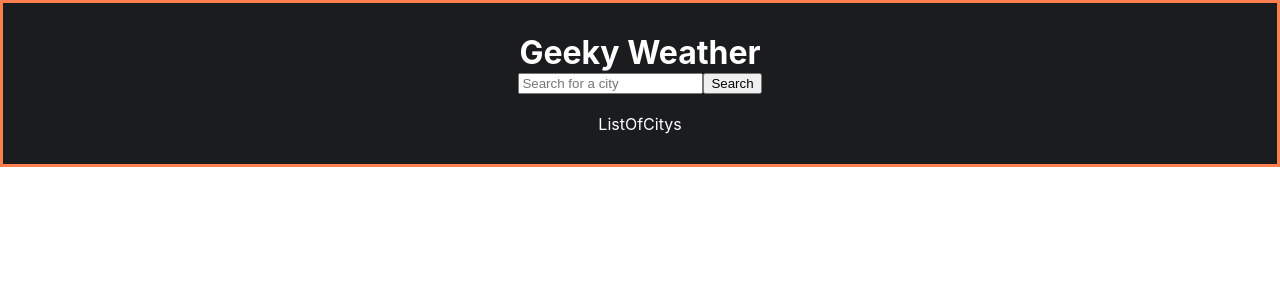
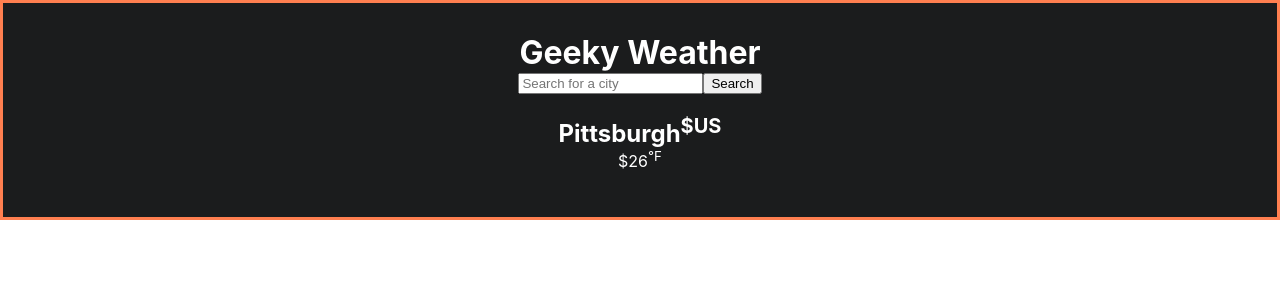
Before and after one commit to invaderZimm77/Project_01-gkyWeather, a React (Create React App) app in the folder gkyweather/: page / in a window 1280 px wide. Shown: the top 300 px of the page. Built offline with nearby package versions, Linux system fonts and the light colour scheme.

Commit message:
tile structer setup

```diff
--- /dev/null
+++ b/gkyweather/src/CityTile.jsx
@@ -0,0 +1,59 @@
+// receives input city
+export default function CityTile() {
+  return (
+    <div>
+      <h2 class="city-name" data-name="Pittsburgh,US">
+        <span>Pittsburgh</span>
+        <sup>${"US"}</sup>
+      </h2>
+      <div class="city-temp">
+        ${Math.round(25.55556)}
+        <sup>°F</sup>
+      </div>
+      <figure>
+        <div class="imgRow">
+          {/* <img class="city-icon" src= ${icon} alt= ${weather[0]["main"]}>
+                <img class="cityGKYplanet" src=${GKYplanet[1]} alt= ""> */}
+        </div>
+        <figcaption>
+          {/* ${weather[0]["description"]}\nThe weather is like that of $
+          {GKYplanet[0]}. ${GKYplanet[2]} */}
+        </figcaption>
+      </figure>
+    </div>
+  );
+}
+
+
+
+
+
+
+
+
+
+
+// export default function CityTile() {
+//   return (
+//     <div>
+//       <h2 class="city-name" data-name="${name},${sys.country}">
+//         <span>${name}</span>
+//         <sup>${sys.country}</sup>
+//       </h2>
+//       <div class="city-temp">
+//         ${Math.round(main.temp)}
+//         <sup>°F</sup>
+//       </div>
+//       <figure>
+//         <div class="imgRow">
+//           {/* <img class="city-icon" src= ${icon} alt= ${weather[0]["main"]}>
+//                 <img class="cityGKYplanet" src=${GKYplanet[1]} alt= ""> */}
+//         </div>
+//         <figcaption>
+//           ${weather[0]["description"]}\nThe weather is like that of $
+//           {GKYplanet[0]}. ${GKYplanet[2]}
+//         </figcaption>
+//       </figure>
+//     </div>
+//   );
+// }
--- a/gkyweather/src/ListOfCitys.jsx
+++ b/gkyweather/src/ListOfCitys.jsx
@@ -1,7 +1,9 @@
-import React from 'react'
+import CityTile from "./CityTile"
 
 export default function ListOfCitys() {
   return (
-	<div>ListOfCitys</div>
+	<div className="list-of-cities">
+	<CityTile/>
+	</div>
   )
 }
--- a/gkyweather/src/SearchButton.jsx
+++ b/gkyweather/src/SearchButton.jsx
@@ -1,4 +1,4 @@
-
+ import GKYplanetPicker from "./Functions/GKYplanetPicker"
       /* Input verification
 	  	if (listItemsArray.length > 0) {
     const filteredArray = listItemsArray.filter((el) => {
```
Also changed, not shown: gkyweather/src/App.js (+5 -7 lines).
